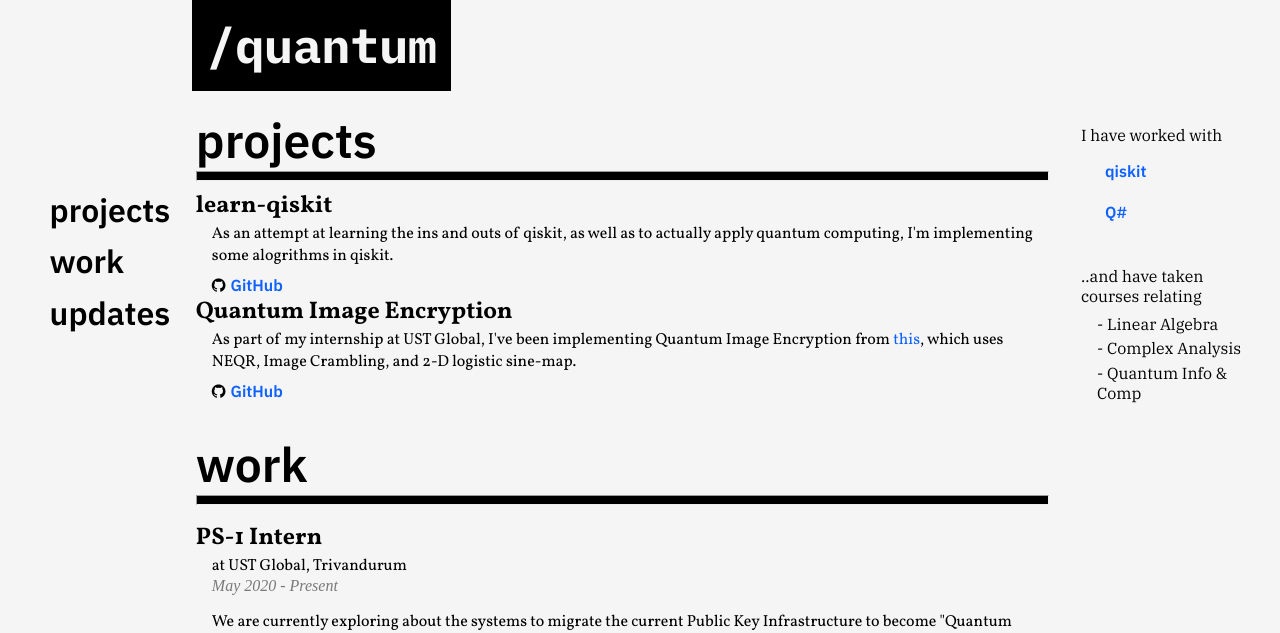
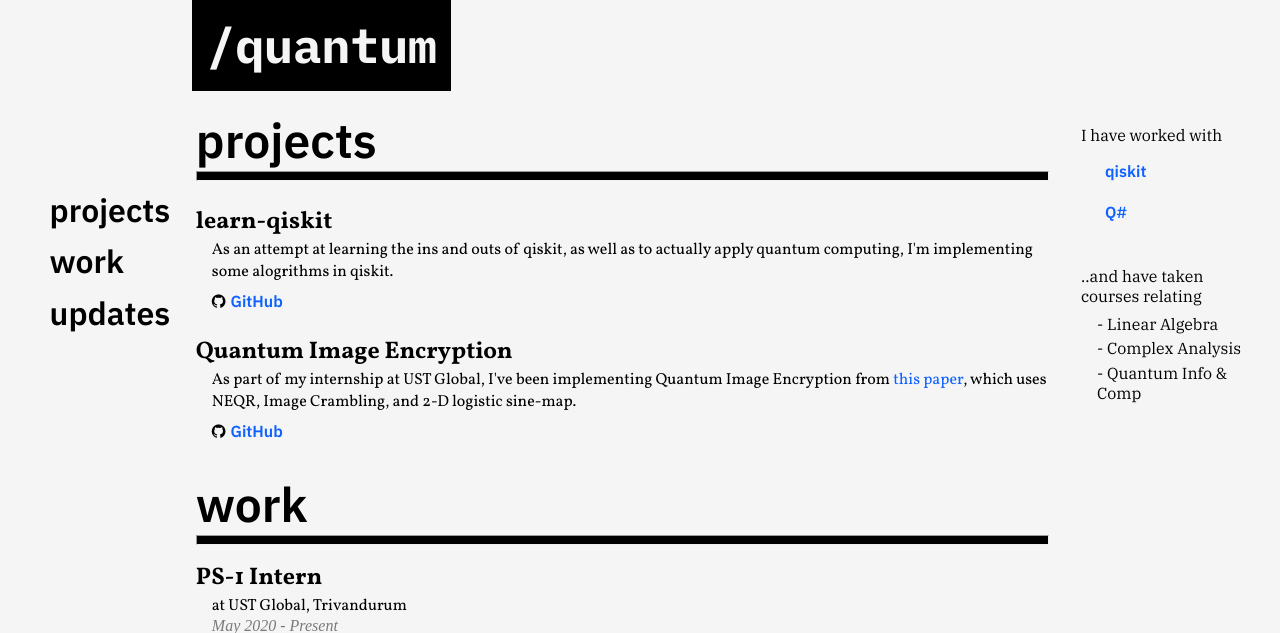
Before and after one commit to harshitgarg22/harshitgarg.in, a Flask app: page /quantum in a window 1280 px wide. Shown: the top 633 px of the page. Run offline with Flask 2, Linux system fonts and the light colour scheme.

Commit message:
/quantum projects margin

```diff
--- a/assets/css/quantum.css
+++ b/assets/css/quantum.css
@@ -93,7 +93,7 @@
 .project-name {
   font-family: "Vollkorn", serif;
   font-weight: 700;
-  margin-top: 0px;
+  margin-top: 1em;
   margin-bottom: 0px;
 }
 
--- a/assets/data/projects.json
+++ b/assets/data/projects.json
@@ -26,7 +26,7 @@
     },
     {
         "name": "Quantum Image Encryption",
-        "description": "As part of my internship at UST Global, I've been implementing Quantum Image Encryption from [this](https://ieeexplore.ieee.org/document/8119911), which uses NEQR, Image Crambling, and 2-D logistic sine-map.",
+        "description": "As part of my internship at UST Global, I've been implementing Quantum Image Encryption from [this paper](https://ieeexplore.ieee.org/document/8119911), which uses NEQR, Image Crambling, and 2-D logistic sine-map.",
         "github": "https://github.com/harshitgarg22/quantum_image_encryption",
         "tags": [
             "python",
```
